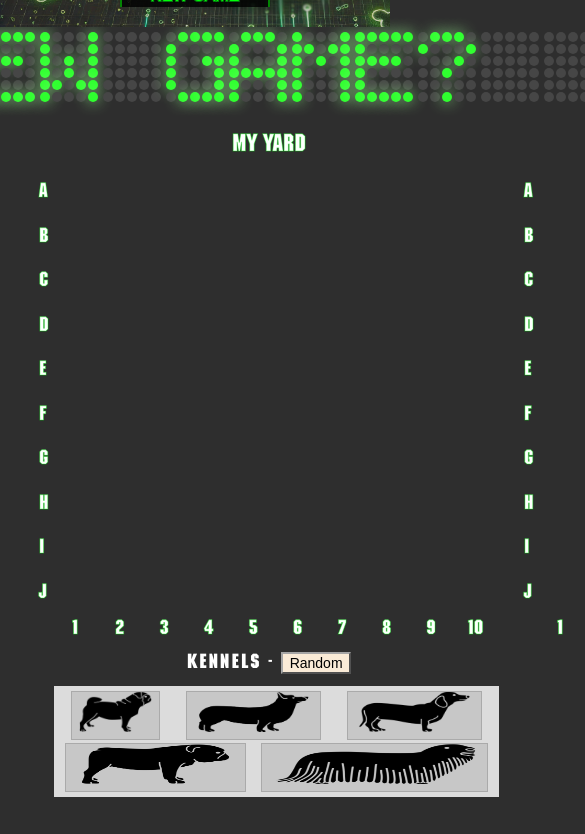
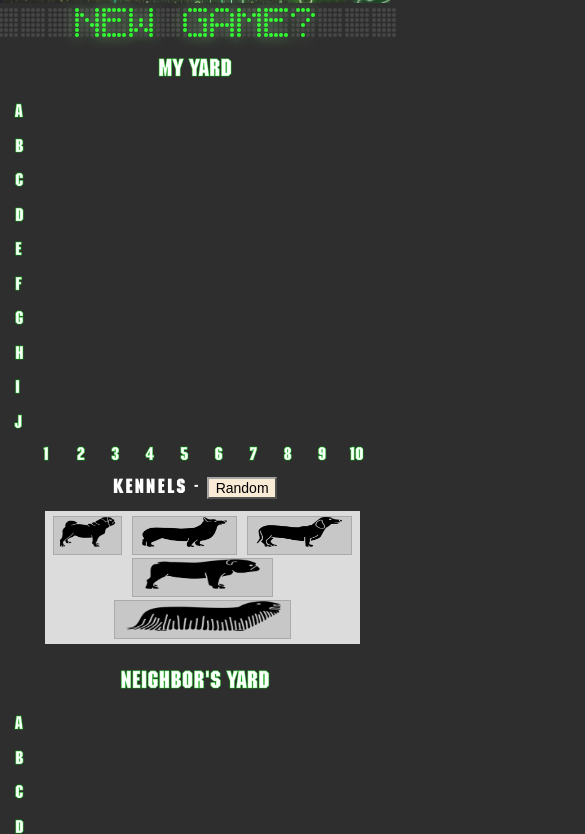
Before and after one commit to Xenrathe/JS-BattleTreats, a website built with webpack: page src/template.html in a window 390 px wide. Shown: the part 86-920 px from the top of the page, 585 px wide, since content can reach past the window. Before the commit the page ends 883 px from the top, so only its background shows below. Built offline with nearby package versions, Linux system fonts and the light colour scheme.

Commit message:
Adjust CSS for mobile / responsiveness

```diff
--- a/src/domController.js
+++ b/src/domController.js
@@ -101,6 +101,7 @@ function newGame() {
   }
 
   gameStarted = false;
+  userBoard.classList.remove("game-started");
 
   userPlayer = new Player(
     firstPlayerName,
@@ -164,6 +165,7 @@ function beginGame() {
     kennel.classList.add("hidden");
     dotMatrix.displayString("GAME BEGIN!");
     omniBtn.innerHTML = "<span>NEW GAME</span>";
+    userBoard.classList.add("game-started");
     gameStarted = true;
   }
 }
--- a/src/styles.css
+++ b/src/styles.css
@@ -1,10 +1,15 @@
-:root {
-  --cell-size: 40px;
-}
-
 @font-face {
   font-family: ITCMachine;
   src: url("./fonts/ITCMachine.ttf");
+}
+
+:root {
+  --fs-width: calc(100vw - (100vw - 100%));
+}
+
+html {
+  width: var(--fs-width);
+  min-width: var(--fs-width);
 }
 
 body {
@@ -16,15 +21,17 @@ body {
   display: flex;
   flex-direction: column;
   align-items: center;
+  min-width: var(--fs-width);
 }
 
 .banner {
+  --padding: clamp(8px, calc(8px + (12 * ((100vw - 500px) / 500))), 20px);
   position: relative;
   background-color: rgb(0, 0, 0);
   z-index: 1;
 
-  width: calc(100% - 40px);
-  padding: 20px;
+  width: calc(100% - 2 * var(--padding));
+  padding: var(--padding);
   font-size: 2rem;
   font-weight: bold;
 
@@ -116,14 +123,21 @@ body {
 }
 
 #game-container {
-  width: 80%;
+  max-width: 100vw;
 }
 
 #game-boards {
   display: flex;
   justify-content: space-around;
-  gap: 25px;
-  margin-top: 30px;
+  gap: 50px;
+  margin-top: clamp(15px, calc(15px + (20 * ((100vw - 500px) / 500))), 30px);
+}
+
+@media screen and (max-width: 950px) {
+  #game-boards {
+    flex-direction: column;
+    gap: 25px;
+  }
 }
 
 .game-board {
@@ -131,6 +145,7 @@ body {
   flex-direction: column;
   align-items: center;
   position: relative;
+  max-width: 100vw;
 }
 
 .game-board-title {
@@ -146,10 +161,14 @@ body {
   margin-bottom: 15px;
 }
 
+:root {
+  --cell-size: clamp(30px, calc(30px + (10 * ((100vw - 500px) / 500))), 40px);
+}
+
 .board-grid {
   display: grid;
-  grid-template-columns: repeat(10, 40px);
-  grid-template-rows: repeat(10, 40px);
+  grid-template-columns: repeat(10, var(--cell-size));
+  grid-template-rows: repeat(10, var(--cell-size));
   gap: 5px;
 }
 
@@ -182,7 +201,7 @@ body {
 .horizontal-labels {
   display: flex;
   justify-content: space-around;
-  font-size: 20px;
+  font-size: calc(3px + var(--cell-size) * 0.5);
   -webkit-text-stroke-width: 1px;
   -webkit-text-stroke-color: rgb(0, 255, 13, 0.4);
 }
@@ -203,7 +222,7 @@ body {
 .horizontal-labels {
   width: calc(var(--cell-size) * 10 + 45px);
   padding-left: 13px;
-  margin-top: 2px;
+  margin-top: 4px;
 }
 
 .horizontal-labels span {
@@ -245,7 +264,7 @@ body {
 }
 
 .dog-image {
-  height: 40px;
+  height: var(--cell-size);
   z-index: 10;
 }
 
@@ -272,7 +291,8 @@ body {
   flex-direction: column;
   align-items: center;
   gap: 10px;
-  width: 460px;
+  width: calc(var(--cell-size) * 11);
+  max-width: 100vw;
 }
 
 .kennels .title {
@@ -314,12 +334,17 @@ body {
   background-color: #dcdcdc;
   padding: 5px;
   margin-left: 15px;
-  width: 435px;
+  width: calc(100% - 25px);
+  max-width: calc(100vw - 25px);
 }
 
 .kennels .kennel-dogs .kennel-dog {
   border: 1px solid #aaa;
   background-color: #c7c7c7;
+}
+
+#player-gameboard:not(.game-started) .dog-image {
+  cursor: grab;
 }
 
 .dog-image.L2 {
@@ -339,25 +364,38 @@ body {
 }
 
 /* DOT MATRIX STUFF */
+:root {
+  --dot-size: clamp(4px, calc(4px + (6 * ((100vw - 500px) / 500))), 10px);
+  --digit-gap: clamp(1px, calc(1px + (1 * ((100vw - 500px) / 500))), 2px);
+  --matrix-gap: clamp(3px, calc(3px + (2 * ((100vw - 500px) / 500))), 5px);
+}
+
+#dot-matrix-container {
+  position: sticky;
+  top: 0;
+  z-index: 15;
+  background-color: #2e2e2e;
+  padding: 5px 0px;
+}
+
 .dot-matrix {
   display: flex;
   justify-content: center;
-  gap: 5px;
-  margin-top: 5px;
+  gap: var(--matrix-gap);
 }
 
 .digit-container {
   display: grid;
-  gap: 2px;
+  gap: var(--digit-gap);
   grid-template-columns: repeat(5, 1fr);
   grid-template-rows: repeat(6, 1fr);
 }
 
 .digit-container .dot {
-  width: 10px;
-  height: 10px;
   border-radius: 50%;
   background: rgb(70, 70, 70);
+  width: var(--dot-size);
+  height: var(--dot-size);
 }
 
 .digit-container .dot.lit {
--- a/webpack.config.js
+++ b/webpack.config.js
@@ -13,6 +13,11 @@ module.exports = {
   devtool: "eval-source-map",
   devServer: {
     watchFiles: ["./src/template.html"],
+    host: "0.0.0.0",
+    port: 8080,
+    open: true,
+    hot: true,
+    allowedHosts: "all",
   },
   plugins: [
     new HtmlWebpackPlugin({
```
Also changed, not shown: README.md.
